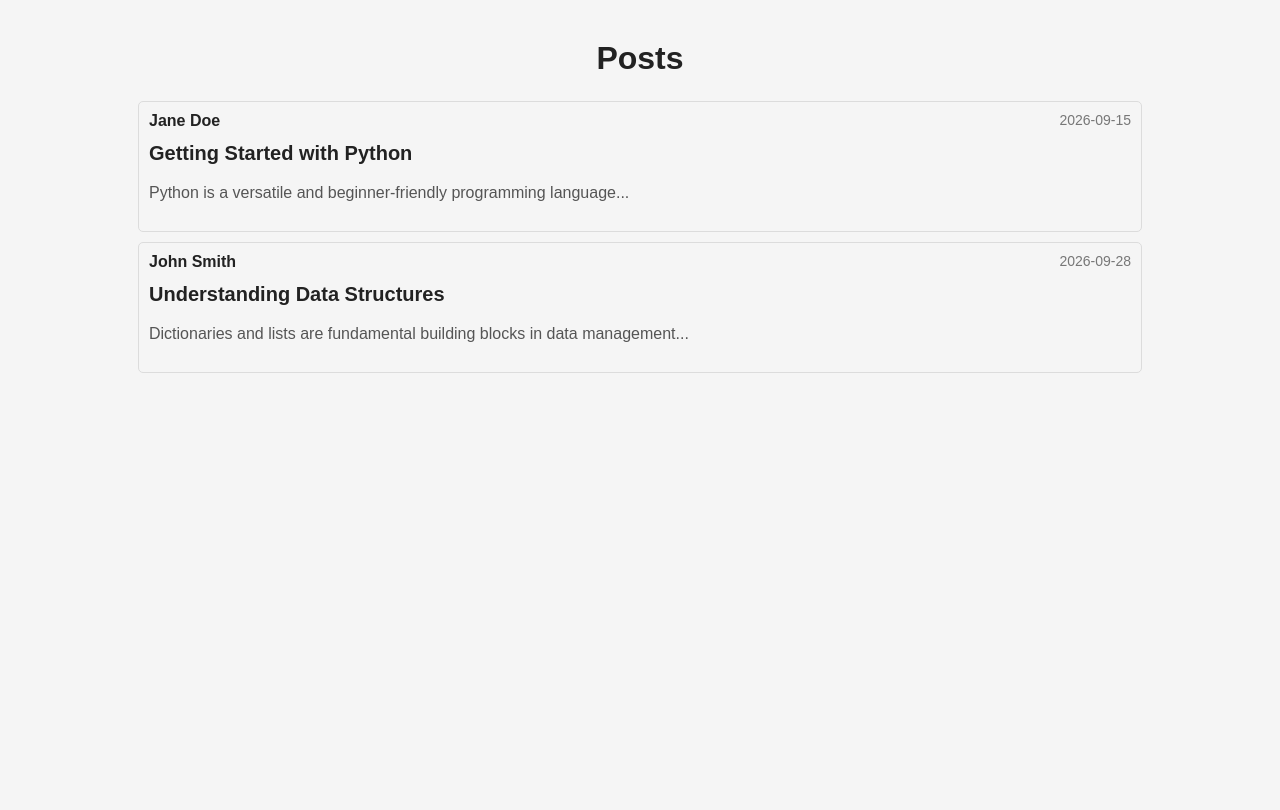
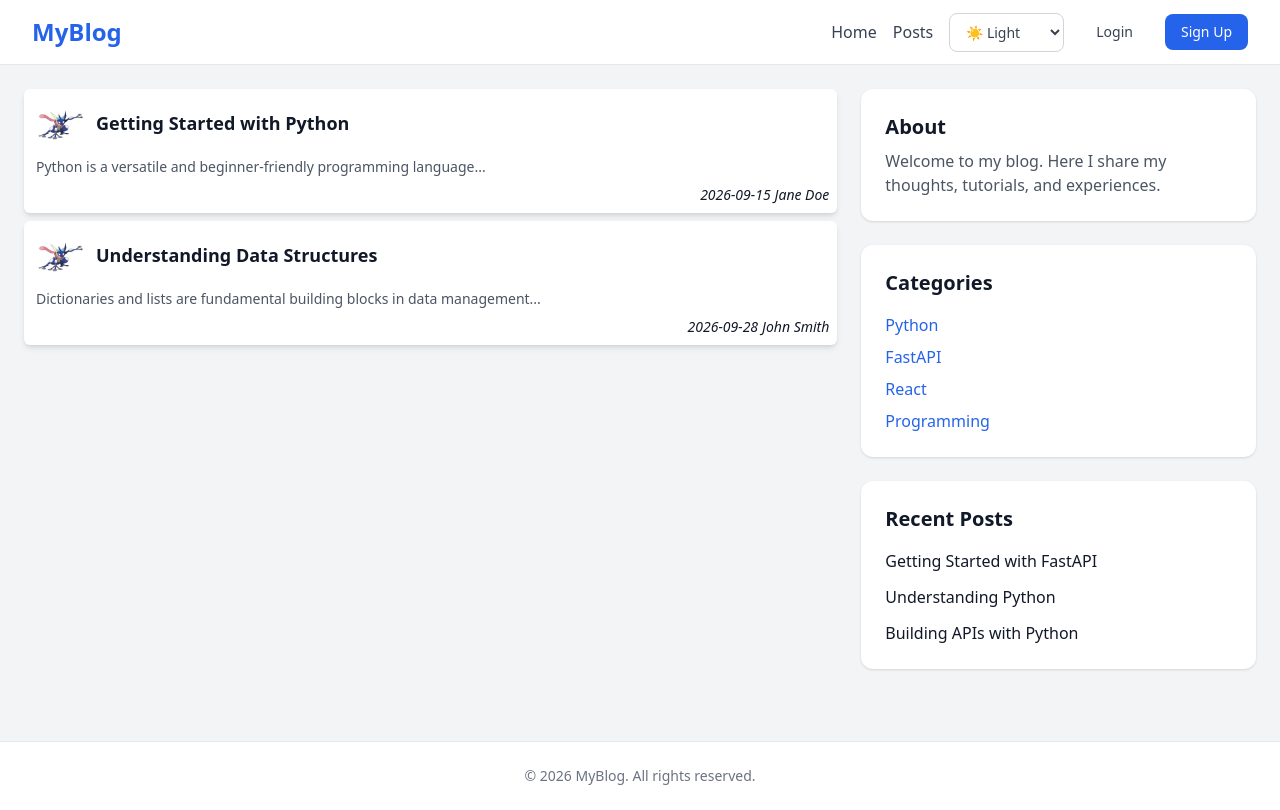
Before and after one commit to sindumathi/blog_post, a FastAPI app: page / in a window 1280 px wide. Before the commit the page ends 373 px from the top, so only its background shows below. Run offline with FastAPI, Linux system fonts and the light colour scheme; some libraries are stand-ins or nearby versions.

Commit message:
git commit -m "ADD: images, css file  add using static files, jinja2"

```diff
--- a/main.py
+++ b/main.py
@@ -1,7 +1,9 @@
 from fastapi import FastAPI, Request
 from fastapi.responses import HTMLResponse
 from fastapi.templating import Jinja2Templates
+from fastapi.staticfiles import StaticFiles
 app=FastAPI()
+app.mount("/static", StaticFiles(directory="static"), name= "static")
 templates= Jinja2Templates(directory="templates")
 posts: list[dict] = [
     {
@@ -22,7 +24,7 @@ posts: list[dict] = [
 @app.get("/",  include_in_schema=False)
 @app.get("/posts", include_in_schema=False)
 def home(request:Request):
-    return templates.TemplateResponse(request, "home.html",{"posts":posts} )
+    return templates.TemplateResponse(request, "home.html",{"posts":posts, "title":"Home"} )
 
 @app.get("/api/posts")
 def get_posts():
--- a/templates/home.html
+++ b/templates/home.html
@@ -1,96 +1,22 @@
-<!DOCTYPE html>
-<html lang="en">
-
-<head>
-    <meta charset="UTF-8" />
-    <meta name="viewport" content="width=device-width, initial-scale=1.0" />
-    <title>Posts</title>
-
-    <style>
-        * {
-            box-sizing: border-box;
-        }
-
-        body {
-            margin: 0;
-            font-family: Arial, sans-serif;
-            background: #f5f5f5;
-            color: #222;
-        }
-
-        .container {
-            width: 80%;
-            max-width: 90%;
-            margin: 40px auto;
-        }
-
-        .card {
-            border: 1px solid gainsboro;
-            box-shadow: #f5f5f5;
-            border-radius: 5px;
-            padding: 10px;
-            margin:10px;
-        }
-
-        h1 {
-            text-align: center;
-            margin-bottom: 24px;
-        }
-
-        .post {
-            background: white;
-            padding: 20px;
-            margin-bottom: 16px;
-            border-radius: 8px;
-            box-shadow: 0 2px 8px rgba(0, 0, 0, 0.08);
-        }
-
-        .post-header {
-            display: flex;
-            justify-content: space-between;
-            margin-bottom: 12px;
-        }
-
-        .author {
-            font-weight: bold;
-        }
-
-        .date {
-            color: #777;
-            font-size: 14px;
-        }
-
-        .post-title {
-            margin: 0 0 8px;
-            font-size: 20px;
-        }
-
-        .post-content {
-            line-height: 1.5;
-            color: #555;
-        }
-    </style>
-</head>
-
-<body>
-
-    <div class="container">
-        <h1>Posts</h1>
+{%extends "layout.html"%}
+{%block content%}
+<div class="grid grid-cols-1 gap-2">
     {%for post in posts%}
-        <div class="card">
-            <div class="post-header">
-                <span class="author">{{post.author}}</span>
-                <span class="date">{{post.date_posted}}</span>
+    <div class="bg-white rounded-md shadow-md">
+        <div class="flex flex-row">
+            <img src="{{ url_for('static', path='images/user_icon.jpeg') }}" alt="user icon"
+                class="object-cover w-12 h-12 rounded-full mt-3 mx-3 my-3 mb-2" />
+            <div class="text-lg font-bold mt-5 mb-3">{{post.title}}</div>
         </div>
-            <h2 class="post-title">{{post.title}}</h2>
-
-            <p class="post-content">
+        <p class="flex mx-3 text-gray-600 text-sm" >
             {{post.content}}
         </p>
+        <div class="flex flex-row-reverse gap-1 text-sm italic p-2">
+            <span>{{post.author}}</span>
+            <span>{{post.date_posted}}</span>
+        </div>
     </div>
     {%endfor%}
     <div id="posts"></div>
 </div>
-</body>
-
-</html>
+{%endblock content%}
--- /dev/null
+++ b/templates/layout.html
@@ -0,0 +1,257 @@
+<!DOCTYPE html>
+<html lang="en" class="h-full">
+
+<head>
+    <meta charset="UTF-8">
+    <meta name="viewport" content="width=device-width, initial-scale=1.0">
+    <title>{%if title%}
+        {{title}}
+        {%else%}
+        My Posts
+        {%endif%}
+    </title>
+
+    <!-- Tailwind CSS -->
+    <script src="https://cdn.tailwindcss.com"></script>
+
+    <script>
+        tailwind.config = {
+            darkMode: 'class'
+        }
+    </script>
+
+    <script>
+        // Load saved theme
+        if (
+            localStorage.theme === 'dark' ||
+            (!('theme' in localStorage) &&
+                window.matchMedia('(prefers-color-scheme: dark)').matches)
+        ) {
+            document.documentElement.classList.add('dark')
+        } else {
+            document.documentElement.classList.remove('dark')
+        }
+
+        function changeTheme(theme) {
+
+            if (theme === "dark") {
+                document.documentElement.classList.add("dark");
+                localStorage.theme = "dark";
+            }
+
+            else if (theme === "light") {
+                document.documentElement.classList.remove("dark");
+                localStorage.theme = "light";
+            }
+
+            else {
+                localStorage.removeItem("theme");
+
+                if (window.matchMedia("(prefers-color-scheme: dark)").matches) {
+                    document.documentElement.classList.add("dark");
+                } else {
+                    document.documentElement.classList.remove("dark");
+                }
+            }
+        }
+
+    </script>
+</head>
+
+<body class="min-h-full bg-gray-100 text-gray-900 dark:bg-gray-900 dark:text-gray-100">
+
+
+    <header class="border-b bg-white dark:bg-gray-800 dark:border-gray-700">
+
+        <div class="max-w-7xl mx-auto px-4 sm:px-6 lg:px-8">
+
+            <div class="flex h-16 items-center justify-between">
+
+                <!-- Logo -->
+                <div>
+                    <a href="/" class="text-2xl font-bold text-blue-600 dark:text-blue-400">
+                        MyBlog
+                    </a>
+                </div>
+
+                <!-- Right side -->
+                <nav class="flex items-center gap-4">
+
+                    <a href="/" class="hidden sm:block text-gray-700 hover:text-blue-600
+                              dark:text-gray-300 dark:hover:text-blue-400">
+                        Home
+                    </a>
+
+                    <a href="/posts" class="hidden sm:block text-gray-700 hover:text-blue-600
+                              dark:text-gray-300 dark:hover:text-blue-400">
+                        Posts
+                    </a>
+
+                    <div class="relative">
+                        <select onchange="changeTheme(this.value)" class="rounded-lg border border-gray-300 bg-white px-3 py-2 text-sm
+               text-gray-700 focus:border-blue-500 focus:outline-none
+               dark:border-gray-600 dark:bg-gray-800 dark:text-gray-200">
+                            <option value="light">☀️ Light</option>
+                            <option value="dark">🌙 Dark</option>
+                            <option value="system">💻 System</option>
+                        </select>
+                    </div>
+
+                    <!-- Login -->
+                    <a href="/login" class="rounded-lg px-4 py-2 text-sm font-medium
+                              text-gray-700 hover:bg-gray-100
+                              dark:text-gray-200 dark:hover:bg-gray-700">
+                        Login
+                    </a>
+
+                    <!-- Signup -->
+                    <a href="/signup" class="rounded-lg bg-blue-600 px-4 py-2 text-sm
+                              font-medium text-white hover:bg-blue-700">
+                        Sign Up
+                    </a>
+
+                </nav>
+
+            </div>
+        </div>
+    </header>
+
+
+    <!-- ================= MAIN CONTENT ================= -->
+
+    <main class="max-w-7xl mx-auto px-4 sm:px-6 lg:px-6 py-6">
+
+        <div class="grid grid-cols-1 gap-6 lg:grid-cols-3">
+
+            <!-- ================= POSTS ================= -->
+
+            <section class="lg:col-span-2">
+
+                {% block content %}
+
+                {% endblock content%}
+
+            </section>
+
+
+            <!-- ================= SIDEBAR ================= -->
+
+            <aside class="space-y-6">
+
+                <!-- About -->
+                <div class="rounded-xl bg-white p-6 shadow
+                            dark:bg-gray-800">
+
+                    <h2 class="mb-2 text-xl font-semibold">
+                        About
+                    </h2>
+
+                    <p class="text-gray-600 dark:text-gray-300">
+                        Welcome to my blog. Here I share my thoughts,
+                        tutorials, and experiences.
+                    </p>
+
+                </div>
+
+
+                <!-- Categories -->
+                <div class="rounded-xl bg-white p-6 shadow
+                            dark:bg-gray-800">
+
+                    <h2 class="mb-4 text-xl font-semibold">
+                        Categories
+                    </h2>
+
+                    <ul class="space-y-2">
+
+                        <li>
+                            <a href="#" class="text-blue-600 hover:underline
+                                      dark:text-blue-400">
+                                Python
+                            </a>
+                        </li>
+
+                        <li>
+                            <a href="#" class="text-blue-600 hover:underline
+                                      dark:text-blue-400">
+                                FastAPI
+                            </a>
+                        </li>
+
+                        <li>
+                            <a href="#" class="text-blue-600 hover:underline
+                                      dark:text-blue-400">
+                                React
+                            </a>
+                        </li>
+
+                        <li>
+                            <a href="#" class="text-blue-600 hover:underline
+                                      dark:text-blue-400">
+                                Programming
+                            </a>
+                        </li>
+
+                    </ul>
+
+                </div>
+
+
+                <!-- Recent Posts -->
+                <div class="rounded-xl bg-white p-6 shadow
+                            dark:bg-gray-800">
+
+                    <h2 class="mb-4 text-xl font-semibold">
+                        Recent Posts
+                    </h2>
+
+                    <ul class="space-y-3">
+
+                        <li>
+                            <a href="#" class="hover:text-blue-600
+                                      dark:hover:text-blue-400">
+                                Getting Started with FastAPI
+                            </a>
+                        </li>
+
+                        <li>
+                            <a href="#" class="hover:text-blue-600
+                                      dark:hover:text-blue-400">
+                                Understanding Python
+                            </a>
+                        </li>
+
+                        <li>
+                            <a href="#" class="hover:text-blue-600
+                                      dark:hover:text-blue-400">
+                                Building APIs with Python
+                            </a>
+                        </li>
+
+                    </ul>
+
+                </div>
+
+            </aside>
+
+        </div>
+
+    </main>
+
+
+    <!-- ================= FOOTER ================= -->
+
+    <footer class="mt-12 border-t bg-white dark:bg-gray-800 dark:border-gray-700">
+
+        <div class="max-w-7xl mx-auto px-4 py-6 text-center
+                    text-sm text-gray-500 dark:text-gray-400">
+
+            © 2026 MyBlog. All rights reserved.
+
+        </div>
+
+    </footer>
+
+</body>
+
+</html>
```
Also changed, not shown: static/images/user_icon.jpeg (added). Lines whose indentation alone changed are shown as unchanged.
